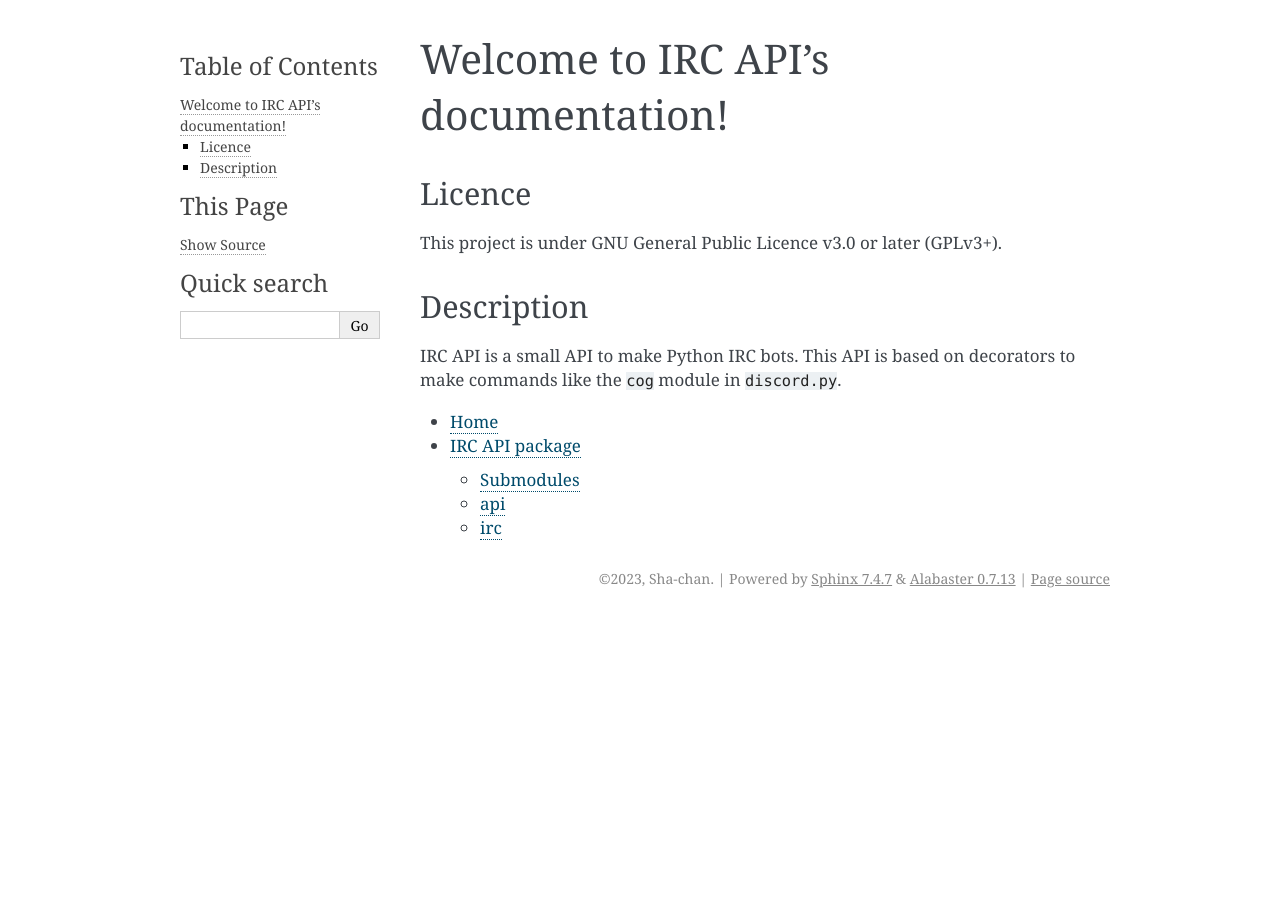
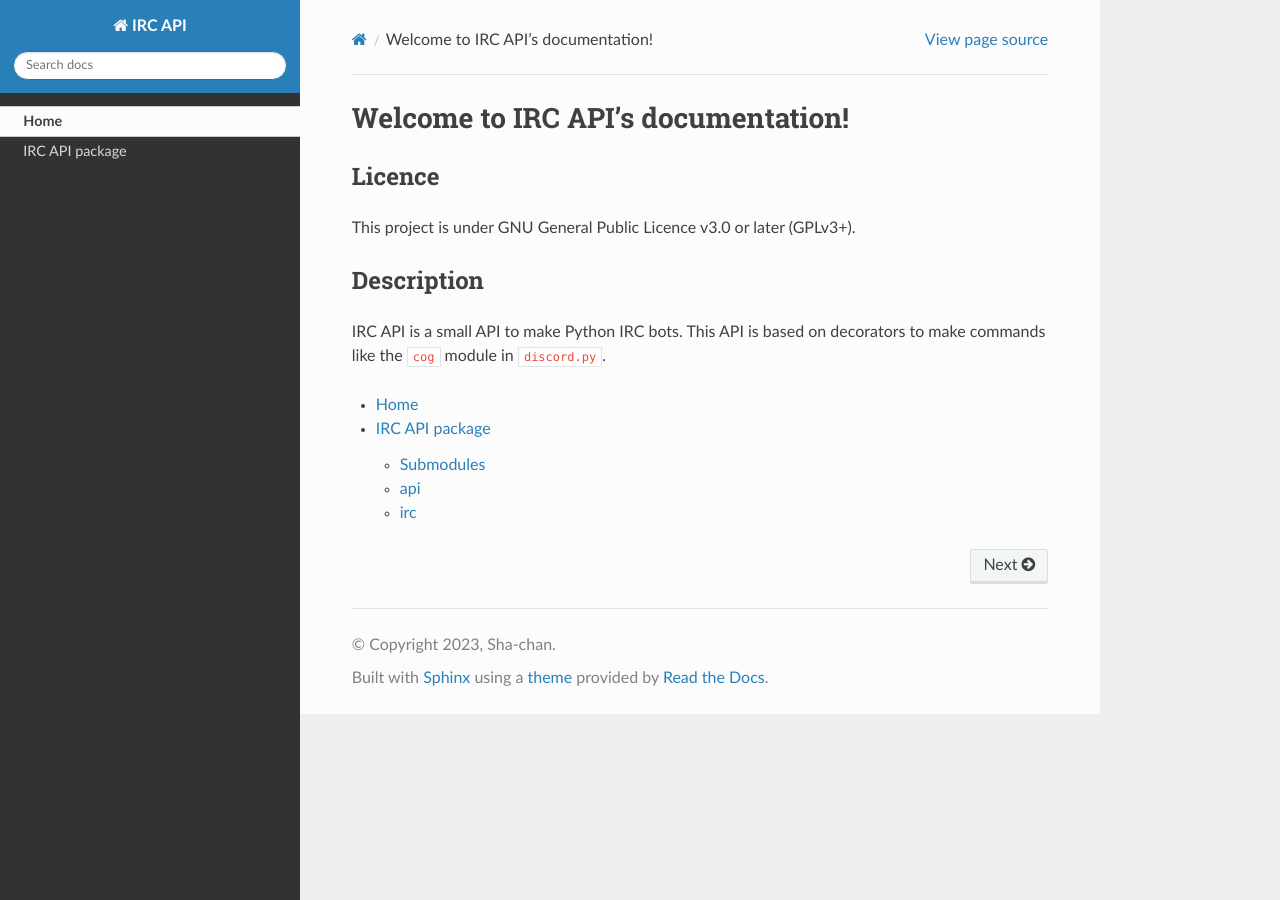
Before and after one commit to Shadow15510/irc_api, a Sphinx documentation site: the page built from docs/index.rst, in a window 1280 px wide. Built offline with Sphinx 7.4.7 and the Read the Docs theme 2.0.0, drawn with Linux system fonts in a browser that asks for light colours.

Commit message:
doc: fourth try

```diff
--- a/docs/conf.py
+++ b/docs/conf.py
@@ -20,12 +20,12 @@ author = 'Sha-chan'
 extensions = ['sphinx.ext.autodoc']
 
 templates_path = ['_templates']
-exclude_patterns = ['_build', 'Thumbs.db', '.DS_Store']
+exclude_patterns = ['Thumbs.db', '.DS_Store']
 
 autosummary_generate = True
 
 # -- Options for HTML output -------------------------------------------------
 # https://www.sphinx-doc.org/en/master/usage/configuration.html#options-for-html-output
 
-html_theme = 'alabaster'
+html_theme = 'sphinx_rtd_theme'
 html_static_path = ['_static']
--- a/pyproject.toml
+++ b/pyproject.toml
@@ -28,6 +28,7 @@ license-files = [
 [project.optional-dependencies]
 doc = [
     "sphinx>=7.0.1",
+    "sphinx-rtd-theme",
     "sphinx-autodocgen",
 ]
 
```
